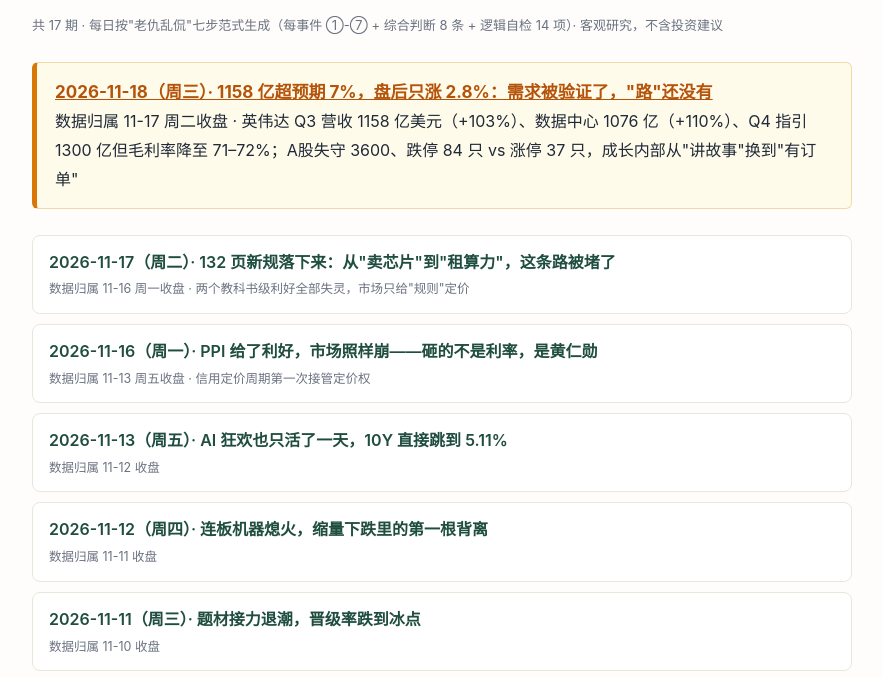
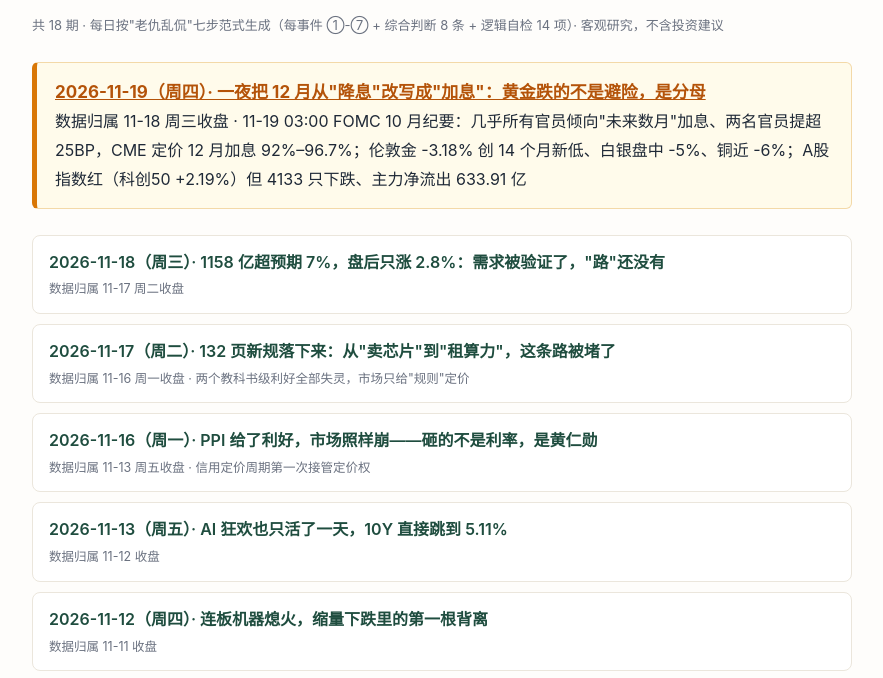
Before and after one commit to 951367983/laoqiu-hotspot-review, a plain HTML site: page index.html in a window 1280 px wide. Shown: the part 105-783 px from the top of the page, without its empty margins (198-1081 px from the left). Drawn offline with Linux system fonts and the light colour scheme.

Commit message:
laoqiu: 2026-11-19 index

```diff
--- a/index.html
+++ b/index.html
@@ -29,14 +29,15 @@ footer{margin-top:40px;padding-top:16px;border-top:1px solid #e5e7eb;color:#6b72
 </style></head><body>
 
 <h1>老仇热点评价归档</h1>
-<p class="meta">共 17 期 · 每日按"老仇乱侃"七步范式生成（每事件 ①-⑦ + 综合判断 8 条 + 逻辑自检 14 项）· 客观研究，不含投资建议</p>
+<p class="meta">共 18 期 · 每日按"老仇乱侃"七步范式生成（每事件 ①-⑦ + 综合判断 8 条 + 逻辑自检 14 项）· 客观研究，不含投资建议</p>
 
 <ul class="latest">
-  <li><a href="./2026-11-18.html" style="color:#b45309;font-weight:700;font-size:17px;">2026-11-18（周三）· 1158 亿超预期 7%，盘后只涨 2.8%：需求被验证了，"路"还没有</a>
-  <div class="d">数据归属 11-17 周二收盘 · 英伟达 Q3 营收 1158 亿美元（+103%）、数据中心 1076 亿（+110%）、Q4 指引 1300 亿但毛利率降至 71–72%；A股失守 3600、跌停 84 只 vs 涨停 37 只，成长内部从"讲故事"换到"有订单"</div></li>
+  <li><a href="./2026-11-19.html" style="color:#b45309;font-weight:700;font-size:17px;">2026-11-19（周四）· 一夜把 12 月从"降息"改写成"加息"：黄金跌的不是避险，是分母</a>
+  <div class="d">数据归属 11-18 周三收盘 · 11-19 03:00 FOMC 10 月纪要：几乎所有官员倾向"未来数月"加息、两名官员提超 25BP，CME 定价 12 月加息 92%–96.7%；伦敦金 -3.18% 创 14 个月新低、白银盘中 -5%、铜近 -6%；A股指数红（科创50 +2.19%）但 4133 只下跌、主力净流出 633.91 亿</div></li>
 </ul>
 
 <ul class="list">
+<li><a href="./2026-11-18.html">2026-11-18（周三）· 1158 亿超预期 7%，盘后只涨 2.8%：需求被验证了，"路"还没有</a><div class="d">数据归属 11-17 周二收盘</div></li>
 <li><a href="./2026-11-17.html">2026-11-17（周二）· 132 页新规落下来：从"卖芯片"到"租算力"，这条路被堵了</a><div class="d">数据归属 11-16 周一收盘 · 两个教科书级利好全部失灵，市场只给"规则"定价</div></li>
 <li><a href="./2026-11-16.html">2026-11-16（周一）· PPI 给了利好，市场照样崩——砸的不是利率，是黄仁勋</a><div class="d">数据归属 11-13 周五收盘 · 信用定价周期第一次接管定价权</div></li>
 <li><a href="./2026-11-13.html">2026-11-13（周五）· AI 狂欢也只活了一天，10Y 直接跳到 5.11%</a><div class="d">数据归属 11-12 收盘</div></li>
```
